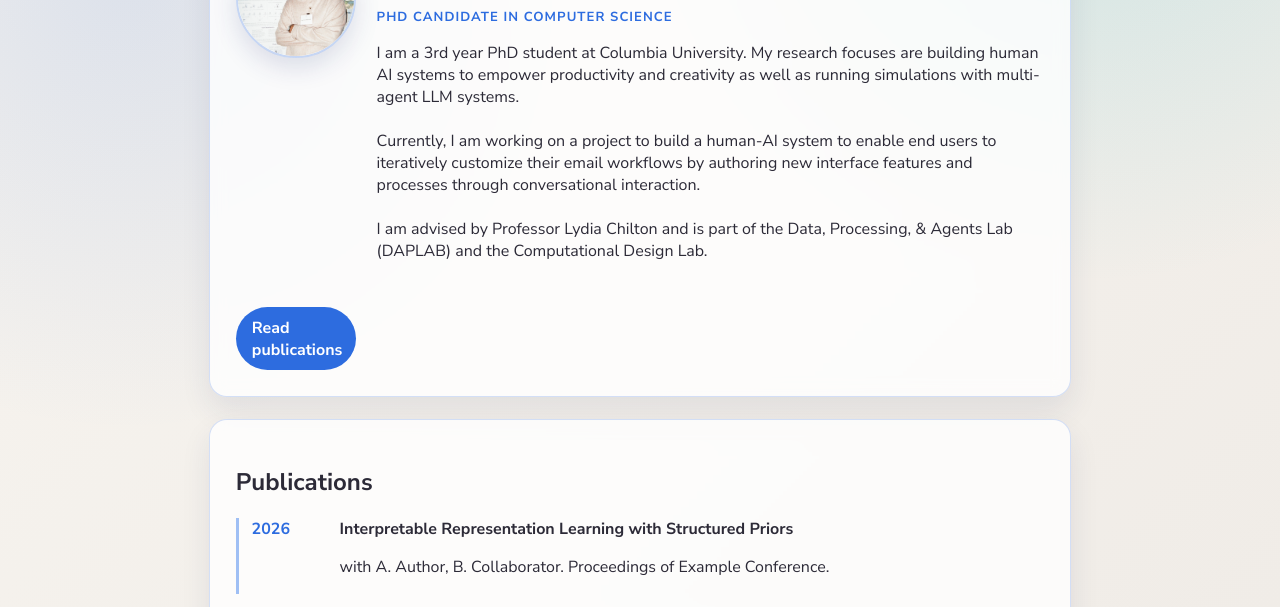
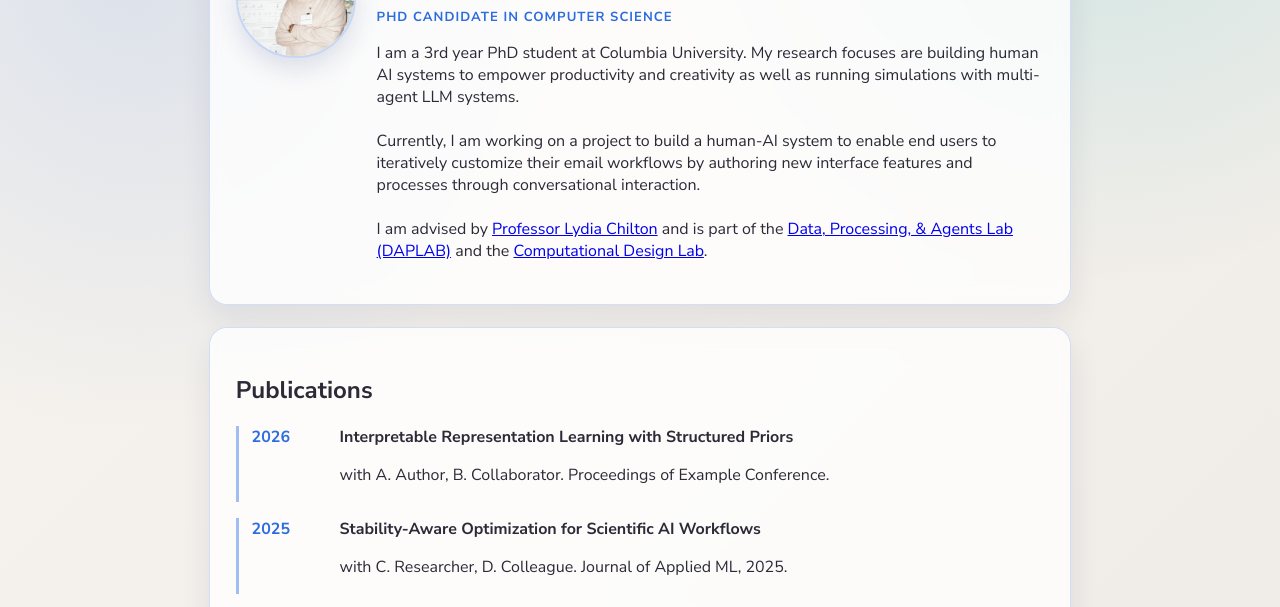
Before and after one commit to karthiksreedhar/personal-website, a plain HTML site: page index.html in a window 1280 px wide. Shown: the part 189-796 px from the top of the page. Drawn offline with Linux system fonts and the light colour scheme.

Commit message:
Remove hero CTA and add advisor/lab hyperlinks

```diff
--- a/index.html
+++ b/index.html
@@ -43,12 +43,14 @@
             email workflows by authoring new interface features and processes
             through conversational interaction.
             <br /><br />
-            I am advised by Professor Lydia
-            Chilton and is part of the Data, Processing, &amp; Agents Lab (DAPLAB)
-            and the Computational Design Lab.
+            I am advised by
+            <a href="https://www.cs.columbia.edu/~chilton/chilton.html">Professor Lydia Chilton</a>
+            and is part of the
+            <a href="https://daplab.cs.columbia.edu">Data, Processing, &amp; Agents Lab (DAPLAB)</a>
+            and the
+            <a href="https://www.cs.columbia.edu/~chilton/">Computational Design Lab</a>.
           </p>
         </div>
-        <a class="button" href="#publications">Read publications</a>
       </section>
 
       <section id="publications" class="section card">
```
